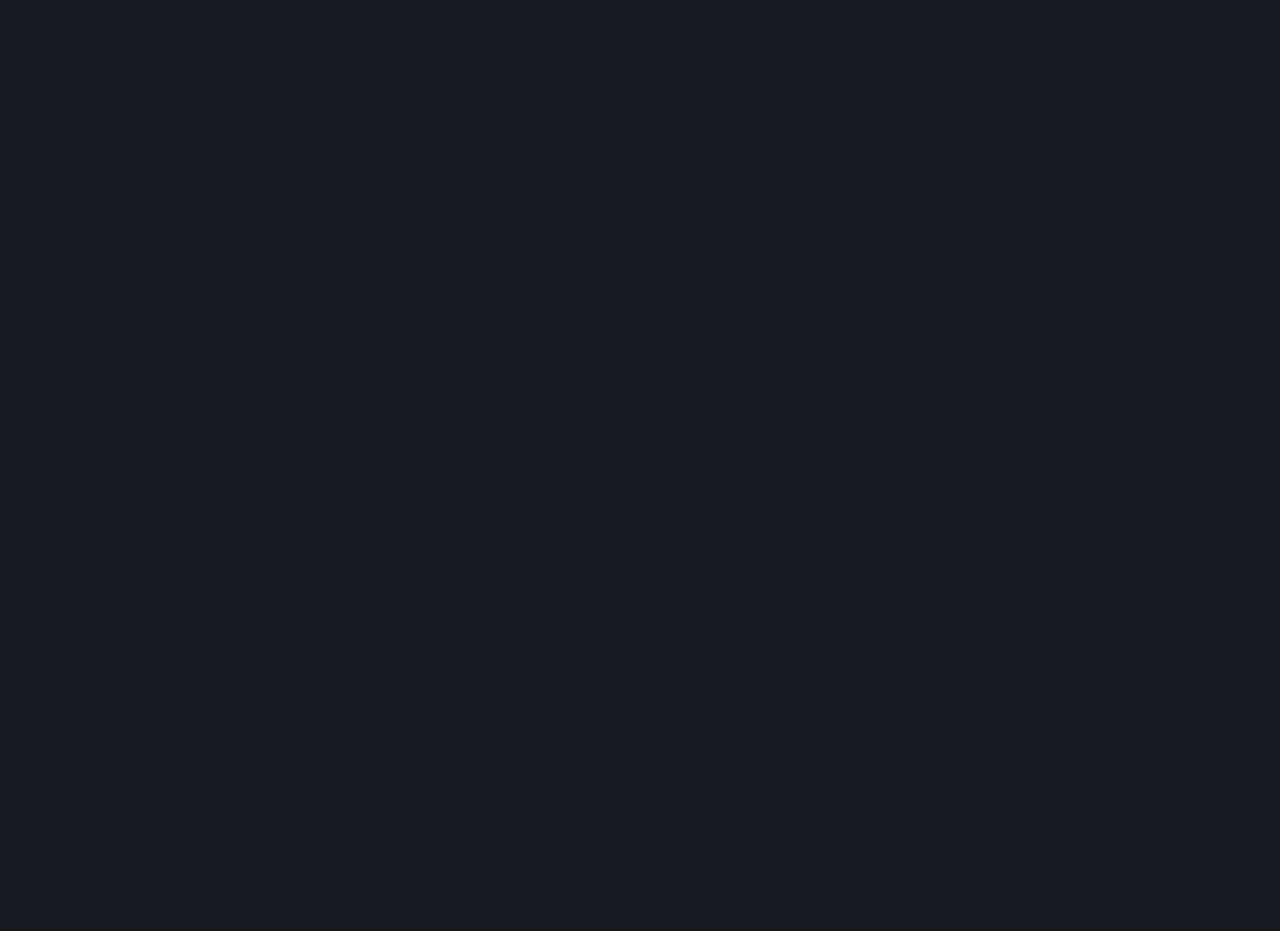
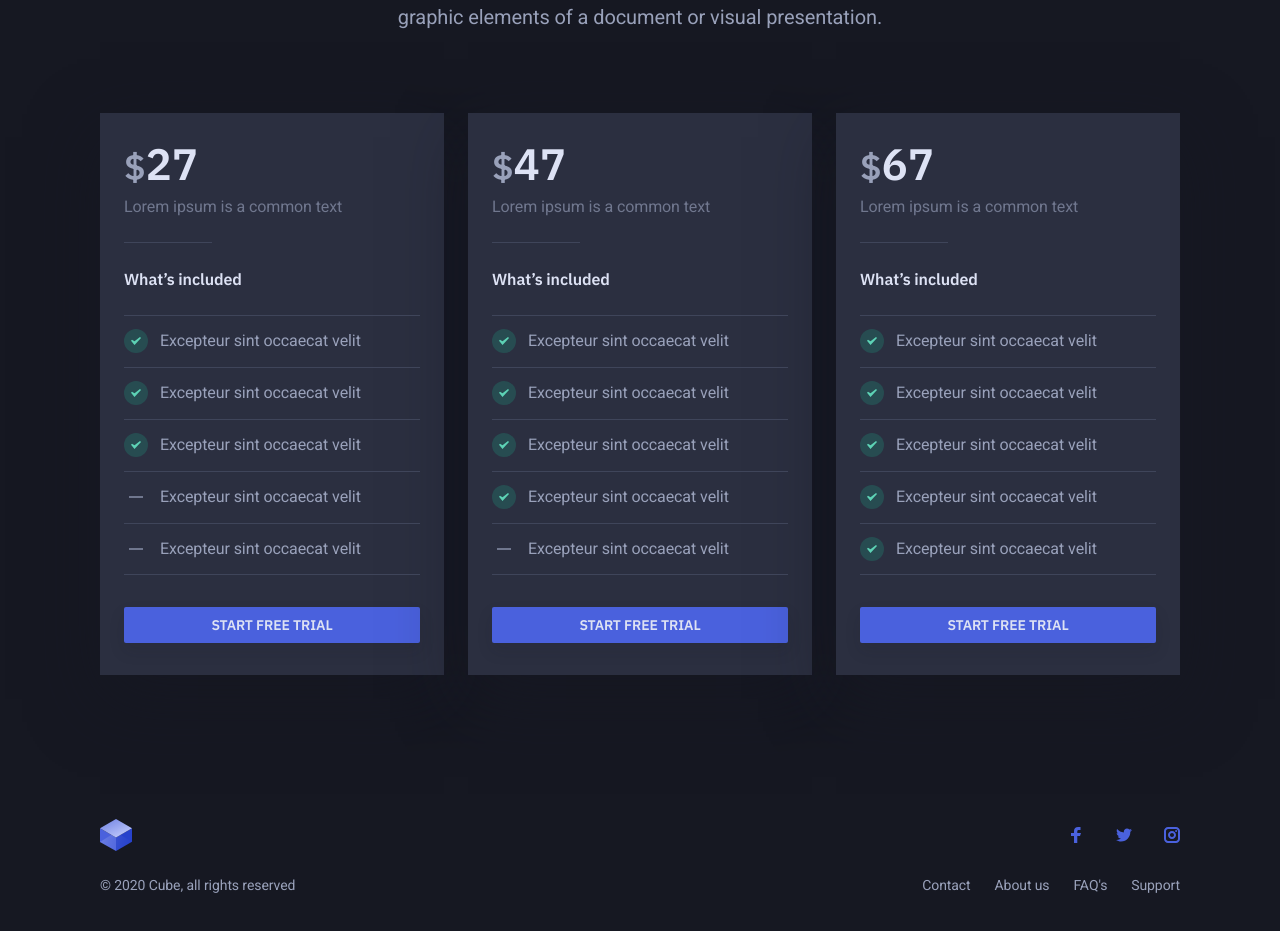
Before and after one commit to racmathafidz/html-to-react, a React (Create React App) app: page / in a window 1280 px wide. Shown: the part 1624-2555 px from the top of the page. Before the commit the page ends 1455 px from the top, so only its background shows below. Built offline with nearby package versions, Linux system fonts and the light colour scheme.

Commit message:
Add Footer

```diff
--- /dev/null
+++ b/src/parts/Footer.js
@@ -0,0 +1,102 @@
+import React from 'react'
+import { NavLink } from 'react-router-dom'
+
+import Logo from 'assets/images/logo.svg'
+
+export default function Footer() {
+    return (
+        <footer class="site-footer center-content-mobile">
+				<div class="container">
+					<div class="site-footer-inner">
+						<div class="footer-top space-between text-xxs">
+							<div class="brand">
+								<NavLink to="/">
+                                    <img
+                                            src={Logo}
+                                            alt="Cube"
+                                            width="32"
+                                            height="32"
+                                    />
+                                </NavLink>
+							</div>
+							<div class="footer-social">
+								<ul class="list-reset">
+									<li>
+										<NavLink to="#">
+                                        <svg
+												width="16"
+												height="16"
+												viewBox="0 0 16 16"
+												xmlns="http://www.w3.org/2000/svg"
+											>
+												<title>Facebook</title>
+												<path
+													d="M6.023 16L6 9H3V6h3V4c0-2.7 1.672-4 4.08-4 1.153 0 2.144.086 2.433.124v2.821h-1.67c-1.31 0-1.563.623-1.563 1.536V6H13l-1 3H9.28v7H6.023z"
+												/></svg
+										>
+                                            </NavLink>
+									</li>
+									<li>
+										<NavLink to="#">
+                                        <svg
+												width="16"
+												height="16"
+												viewBox="0 0 16 16"
+												xmlns="http://www.w3.org/2000/svg"
+											>
+												<title>Twitter</title>
+												<path
+													d="M16 3c-.6.3-1.2.4-1.9.5.7-.4 1.2-1 1.4-1.8-.6.4-1.3.6-2.1.8-.6-.6-1.5-1-2.4-1-1.7 0-3.2 1.5-3.2 3.3 0 .3 0 .5.1.7-2.7-.1-5.2-1.4-6.8-3.4-.3.5-.4 1-.4 1.7 0 1.1.6 2.1 1.5 2.7-.5 0-1-.2-1.5-.4C.7 7.7 1.8 9 3.3 9.3c-.3.1-.6.1-.9.1-.2 0-.4 0-.6-.1.4 1.3 1.6 2.3 3.1 2.3-1.1.9-2.5 1.4-4.1 1.4H0c1.5.9 3.2 1.5 5 1.5 6 0 9.3-5 9.3-9.3v-.4C15 4.3 15.6 3.7 16 3z"
+												/></svg
+										>
+                                            </NavLink>
+									</li>
+									<li>
+										<NavLink to="#">
+                                        <svg
+												width="16"
+												height="16"
+												viewBox="0 0 16 16"
+												xmlns="http://www.w3.org/2000/svg"
+											>
+												<title>Instagram</title>
+												<g>
+													<circle
+														cx="12.145"
+														cy="3.892"
+														r="1"
+													/>
+													<path
+														d="M8 12c-2.206 0-4-1.794-4-4s1.794-4 4-4 4 1.794 4 4-1.794 4-4 4zm0-6c-1.103 0-2 .897-2 2s.897 2 2 2 2-.897 2-2-.897-2-2-2z"
+													/>
+													<path
+														d="M12 16H4c-2.056 0-4-1.944-4-4V4c0-2.056 1.944-4 4-4h8c2.056 0 4 1.944 4 4v8c0 2.056-1.944 4-4 4zM4 2c-.935 0-2 1.065-2 2v8c0 .953 1.047 2 2 2h8c.935 0 2-1.065 2-2V4c0-.935-1.065-2-2-2H4z"
+													/>
+												</g></svg
+										>
+                                            </NavLink>
+									</li>
+								</ul>
+							</div>
+						</div>
+						<div
+							class="footer-bottom space-between text-xxs invert-order-desktop"
+						>
+							<nav class="footer-nav">
+								<ul class="list-reset">
+
+									<li><NavLink to="#">Contact</NavLink></li>
+									<li><NavLink to="#">About us</NavLink></li>
+									<li><NavLink to="#">FAQ's</NavLink></li>
+									<li><NavLink to="#">Support</NavLink></li>
+								</ul>
+							</nav>
+							<div class="footer-copyright">
+								&copy; 2020 Cube, all rights reserved
+							</div>
+						</div>
+					</div>
+				</div>
+			</footer>
+    )
+}
--- a/src/scenes/Homepage.js
+++ b/src/scenes/Homepage.js
@@ -5,6 +5,10 @@
 import Section from 'elements/Section'
 import Clients from 'parts/Clients'
 import Feature from 'parts/Feature'
+import Card from 'elements/Card'
+import Lists from 'elements/Lists'
+import Button from 'elements/Button'
+import Footer from 'parts/Footer'
 
 import HeroImage from 'assets/images/hero-image.png'
 import Feature01 from 'assets/images/feature-tile-icon-01.svg'
@@ -33,6 +37,45 @@
             desc: "A pseudo-Latin text used in web printing in place of things to emphasise design."
         }
     ];
+
+    const listPricing = [
+        {
+            price: 27,
+            currencySymbol: "$",
+            description: "Lorem ipsum is a common text",
+            features: [
+                {isChecked: true, content: "Excepteur sint occaecat velit"},
+                {isChecked: true, content: "Excepteur sint occaecat velit"},
+                {isChecked: true, content: "Excepteur sint occaecat velit"},
+                {isChecked: false, content: "Excepteur sint occaecat velit"},
+                {isChecked: false, content: "Excepteur sint occaecat velit"}
+            ]
+        },
+        {
+            price: 47,
+            currencySymbol: "$",
+            description: "Lorem ipsum is a common text",
+            features: [
+                {isChecked: true, content: "Excepteur sint occaecat velit"},
+                {isChecked: true, content: "Excepteur sint occaecat velit"},
+                {isChecked: true, content: "Excepteur sint occaecat velit"},
+                {isChecked: true, content: "Excepteur sint occaecat velit"},
+                {isChecked: false, content: "Excepteur sint occaecat velit"}
+            ]
+        },
+        {
+            price: 67,
+            currencySymbol: "$",
+            description: "Lorem ipsum is a common text",
+            features: [
+                {isChecked: true, content: "Excepteur sint occaecat velit"},
+                {isChecked: true, content: "Excepteur sint occaecat velit"},
+                {isChecked: true, content: "Excepteur sint occaecat velit"},
+                {isChecked: true, content: "Excepteur sint occaecat velit"},
+                {isChecked: true, content: "Excepteur sint occaecat velit"}
+            ]
+        }
+    ]
 
     return (
         <div className="body-wrap">
@@ -94,7 +137,72 @@
                         </div>
                     </div>
                 </Section>
+                <Section className="pricing section">
+                    <div class="container">
+                            <div
+                                class="pricing-inner section-inner has-top-divider"
+                            >
+                                <div class="section-header center-content">
+                                    <div class="container-xs">
+                                        <h2 class="mt-0 mb-16">
+                                            Simple, transarent pricing
+                                        </h2>
+                                        <p class="m-0">
+                                            Lorem ipsum is common placeholder text
+                                            used to demonstrate the graphic elements
+                                            of a document or visual presentation.
+                                        </p>
+                                    </div>
+                                </div>
+                                <div class="tiles-wrap">
+                                    {listPricing.map((list, index) => <Card hasShadow>
+                                        <div class="pricing-item-content">
+											<div
+												class="pricing-item-header pb-24 mb-24"
+											>
+												<div
+													class="pricing-item-price mb-4"
+												>
+													<span
+														class="pricing-item-price-currency h2"
+														>{list.currencySymbol}</span
+													><span
+														class="pricing-item-price-amount h1 pricing-switchable"
+														data-pricing-monthly="54"
+														data-pricing-yearly="47"
+														>{list.price}</span
+													>
+												</div>
+												<div
+													class="text-xs text-color-low"
+												>
+													{list.description}
+												</div>
+											</div>
+											<div
+												class="pricing-item-features mb-40"
+											>
+												<div
+													class="pricing-item-features-title h6 text-xs text-color-high mb-24"
+												>
+													What’s included
+												</div>
+                                                <Lists data={list.features} isSmall className="pricing-item-features-list mb-32"></Lists>
+
+											</div>
+										</div>
+										<div class="pricing-item-cta mb-8">
+
+                                                    <Button isSmall isBlock isPrimary>Start Free Trial</Button>
+
+										</div>
+                                    </Card>)}
+                                </div>
+                            </div>
+                    </div>
+                </Section>
             </main>
+            <Footer/>
         </div>
     )
 }
```
Also changed, not shown: 1 other file (tests, documents, lock files or other folders).
